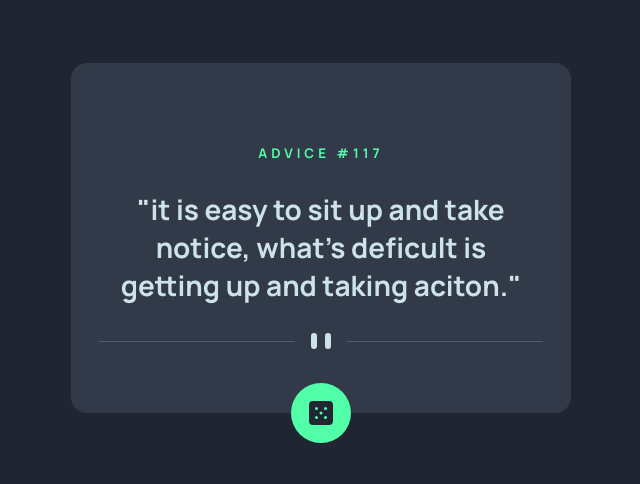
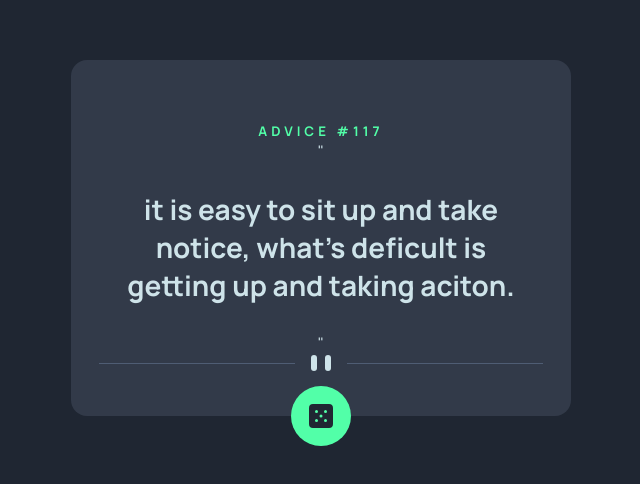
Before and after one commit to kofi-kusi/advice-generator-app, a plain HTML site: page index.html in a window 1280 px wide. Shown: the part 170-654 px from the top of the page, without its empty margins (319-959 px from the left). Drawn offline with Linux system fonts and the light colour scheme.

Commit message:
Add quotation marks to quotes

```diff
--- a/index.html
+++ b/index.html
@@ -17,7 +17,7 @@
   <div class="container">
     <!-- Advice ID goes here -->
     <h5>ADVICE #<span>117</span></h5>
-    <p>"it is easy to sit up and take notice, what's deficult is getting up and taking aciton."</p>
+    "<p>it is easy to sit up and take notice, what's deficult is getting up and taking aciton.</p>"
     <picture>
       <source media="(min-width: 480px)" srcset="./images/pattern-divider-desktop.svg">
       <img src="./images/pattern-divider-mobile.svg" alt="Responsive Image">
--- a/script.js
+++ b/script.js
@@ -11,6 +11,4 @@ async function getAdvice() {
     .catch(function(err){
         alert(err)
     })
-
-
 }
```
